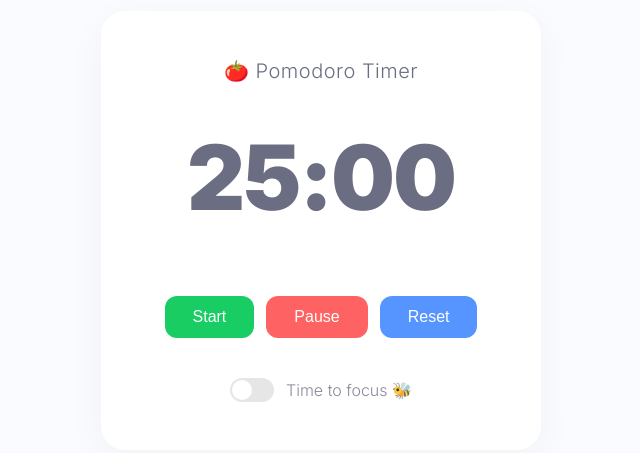
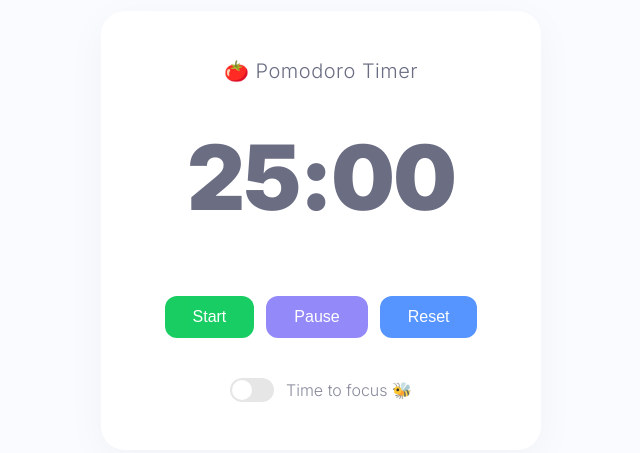
Before and after one commit to 1984mt/Pomodoro, a plain HTML site: page index.html in a window 1280 px wide. Shown: the part 170-623 px from the top of the page, without its empty margins (319-959 px from the left). Drawn offline with Linux system fonts and the light colour scheme.

Commit message:
new style

```diff
--- a/styles.css
+++ b/styles.css
@@ -79,7 +79,7 @@ h1 {
 }
 
 .buttons button:nth-child(1) { background-color: #00c853; }  /* More modern green */
-.buttons button:nth-child(2) { background-color: #ff5252; }  /* More modern red */
+.buttons button:nth-child(2) { background-color: #897df8; }  /* More modern red */
 .buttons button:nth-child(3) { background-color: #448aff; }  /* More modern blue */
 
 .controls button:hover {
```
